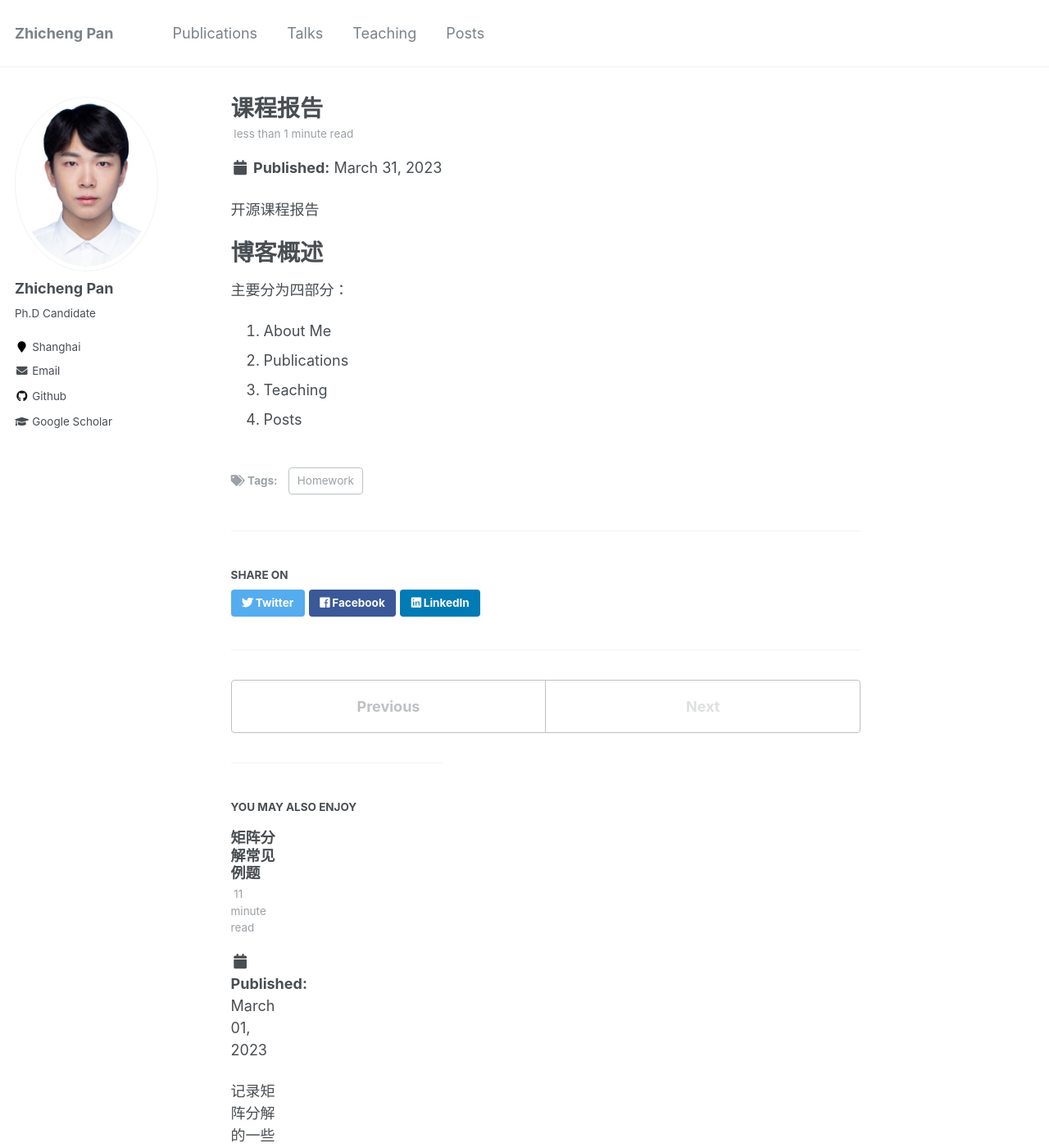
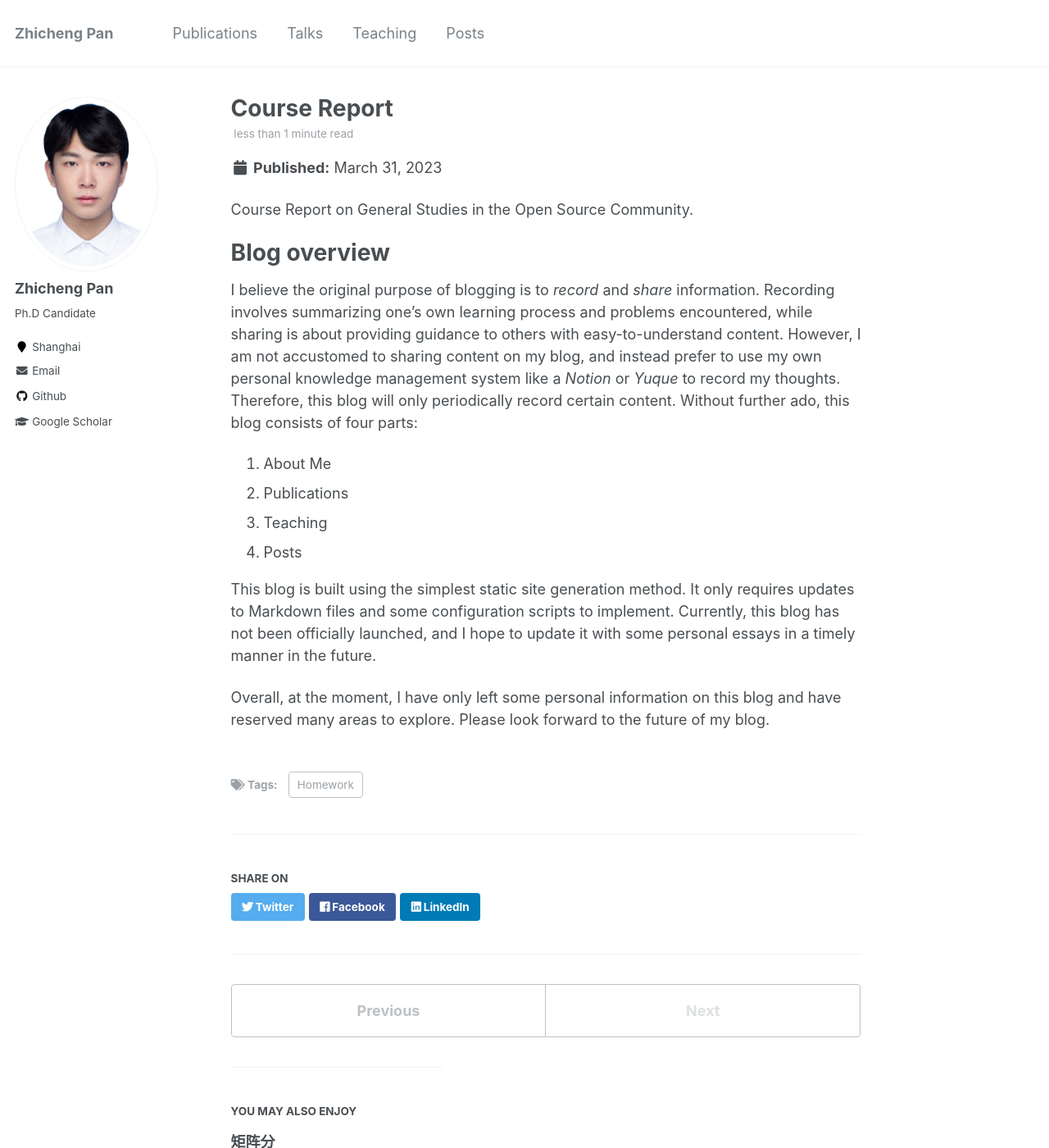
Before and after one commit to lroethan/lroethan.github.io, a Jekyll site: the page built from _posts/2023-03-31-Opensource-Course-Report.md, in a window 1280 px wide and 1400 px high. Shown: the whole window at 82% size. Built offline with Jekyll 4.4.1, drawn with Linux system fonts in a browser that asks for light colours.

Commit message:
[feat] update course report

```diff
--- a/_posts/2023-03-31-Opensource-Course-Report.md
+++ b/_posts/2023-03-31-Opensource-Course-Report.md
@@ -1,17 +1,23 @@
 ---
-title: '课程报告'
+title: 'Course Report'
 date: 2023-03-31
 permalink: /posts/2023/03/Opensource-Course-Report
 tags:
   - Homework
 ---
 
-开源课程报告
+Course Report on General Studies in the Open Source Community.
 
-博客概述
+Blog overview
 ======
-主要分为四部分：
+
+I believe the original purpose of blogging is to *record* and *share* information. Recording involves summarizing one's own learning process and problems encountered, while sharing is about providing guidance to others with easy-to-understand content. However, I am not accustomed to sharing content on my blog, and instead prefer to use my own personal knowledge management system like a *Notion* or *Yuque* to record my thoughts. Therefore, this blog will only periodically record certain content. Without further ado, this blog consists of four parts:
+
 1. About Me
 2. Publications
 3. Teaching
 4. Posts
+
+This blog is built using the simplest static site generation method. It only requires updates to Markdown files and some configuration scripts to implement. Currently, this blog has not been officially launched, and I hope to update it with some personal essays in a timely manner in the future.
+
+Overall, at the moment, I have only left some personal information on this blog and have reserved many areas to explore. Please look forward to the future of my blog.
```
Also changed, not shown: _teaching/2022-spring-teaching-1.md (+0 -10 lines).
